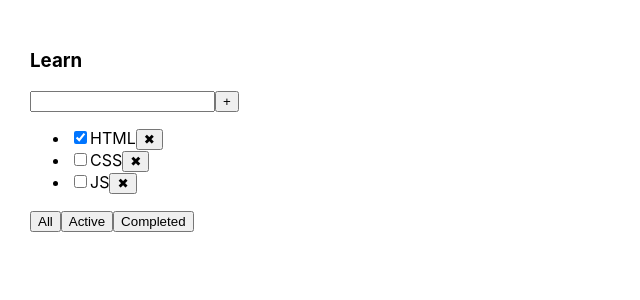
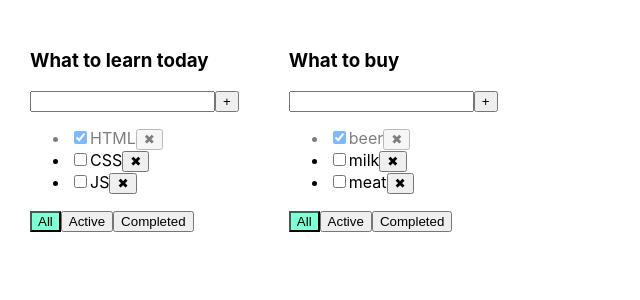
Before and after one commit to kravchanton/todov2, a React (Create React App) app: page / in a window 1280 px wide. Shown: the top 300 px of the page, without its empty margins (0-640 px from the left). Built offline with nearby package versions, Linux system fonts and the light colour scheme.

Commit message:
associative array

```diff
--- a/src/App.css
+++ b/src/App.css
@@ -5,6 +5,13 @@
 .error {
   border: red 1px solid;
   outline:none
+
+}
+.is-done {
+  opacity: 0.5;
+}
+.active-filter {
+  background-color: aquamarine;
 }
 
 .error-message {
--- a/src/App.tsx
+++ b/src/App.tsx
@@ -4,50 +4,90 @@
 import {v1} from "uuid";
 
 
+export type filterValuesType = 'all' | 'active' | 'completed'
+type TodoListType = {
+    id: string
+    title: string
+    filter: filterValuesType
+}
+type TaskType = {
+    id: string,
+    title: string,
+    isDone: boolean
+}
+type TasksStateType = {
+    [todoLisId: string]: Array<TaskType>
+}
 
-export type filterValuesType = 'all' | 'active' | 'completed'
 function App() {
+    //BLL
+    const todoLisId_1 = v1()
+    const todoLisId_2 = v1()
 
-
-    let [tasks, setTasks] = useState([
+    let [todoLists, setTodoLists] = useState<Array<TodoListType>>([
+            {id: todoLisId_1, title: "What to learn today", filter: "all"},
+            {id: todoLisId_2, title: "What to buy", filter: "all"},
+        ]
+    )
+    const [tasks, setTasks] = useState<TasksStateType>({
+        [todoLisId_1]: [
             {id: v1(), title: 'HTML', isDone: true},
             {id: v1(), title: 'CSS', isDone: false},
             {id: v1(), title: 'JS', isDone: false},
-    ]);
-    const removeTask = (id: string) => {
-        tasks = tasks.filter(t => t.id !== id)
-        setTasks(tasks)
+        ],
+        [todoLisId_2]: [
+            {id: v1(), title: 'beer', isDone: true},
+            {id: v1(), title: 'milk', isDone: false},
+            {id: v1(), title: 'meat', isDone: false},
+        ],
+
+    })
+
+
+    const removeTask = (id: string, todoListId: string) => {
+        let todoListTasks = tasks[todoListId]
+        tasks[todoListId] = todoListTasks.filter(t => t.id !== id)
+        setTasks({...tasks})
     }
 
-    const addTask = (title: string) => {
+    const addTask = (title: string, todoListId: string) => {
         let newTask = {id: v1(), title, isDone: false}
-        setTasks([newTask,...tasks])
+        setTasks({...tasks, [todoListId]: [newTask, ...tasks[todoListId]]})
     }
-    const changeTaskStatus = (id: string, isDone: boolean) => {
-        setTasks(tasks.map(t => t.id === id ? {...t, isDone: isDone} : t))
+
+    const changeTaskStatus = (id: string, isDone: boolean, todoListId: string) => {
+        setTasks({...tasks, [todoListId]: tasks[todoListId].map(t => t.id === id ? {...t, isDone: isDone} : t)})
     }
     let [filter, setFilter] = useState<filterValuesType>('all')
-    let tasksForTodoList = tasks
-
-    if(filter === 'active') {
-        tasksForTodoList = tasks.filter(t => t.isDone === false)
-
-    }
-    if(filter === 'completed') {
-        tasksForTodoList = tasks.filter(t => t.isDone === true)
-
-    }
 
 
     return (
         <div className="App">
-            <TodoList title={'Learn'}
+            {todoLists.map(t => {
+                let tasksForTodoList = tasks[t.id]
+
+                if (filter === 'active') {
+                    tasksForTodoList = tasks[t.id].filter(t => t.isDone === false)
+
+                }
+                if (filter === 'completed') {
+                    tasksForTodoList = tasks[t.id].filter(t => t.isDone === true)
+
+                }
+                return (
+                    <TodoList key={t.id}
+                              id={t.id}
+                              title={t.title}
                               tasks={tasksForTodoList}
                               removeTask={removeTask}
                               setFilter={setFilter}
                               addTask={addTask}
+                              filter={filter}
                               changeTaskStatus={changeTaskStatus}
                     />
+                )
+            })
+            }
 
         </div>
     );
--- a/src/TodoList.tsx
+++ b/src/TodoList.tsx
@@ -8,12 +8,14 @@
 }
 
 type TodoListPropsType = {
+    id: string
     title: string
+    filter: string
     tasks: Array<TaskType>
-    removeTask: (id: string) => void
+    removeTask: (id: string, todoListId: string) => void
     setFilter: (value: filterValuesType) => void
-    addTask: (title: string) => void
-    changeTaskStatus: (id: string, isDone: boolean) => void
+    addTask: (title: string, todoListId: string) => void
+    changeTaskStatus: (id: string, isDone: boolean, todoListId: string) => void
 
 }
 
@@ -22,7 +24,7 @@
     let [error, setError] = useState<string | null>(null)
     let addTask = () => {
         if (title.trim() !== '') {
-            props.addTask(title.trim())
+            props.addTask(title.trim(), props.id)
             setTitle('')
         } else {
             setError('Title is required')
@@ -39,6 +41,7 @@
 
     const onChangeHandler = (e: ChangeEvent<HTMLInputElement>) => {
         setTitle(e.currentTarget.value)
+        setError(null)
     }
 
 
@@ -61,21 +64,27 @@
                 {props.tasks.length > 0 ? props.tasks.map(t => {
                     const changeTaskStatus = (e: ChangeEvent<HTMLInputElement>) => {
 
-                        props.changeTaskStatus(t.id, e.currentTarget.checked)
+                        props.changeTaskStatus(t.id, e.currentTarget.checked, props.id)
                     }
                     return (
-                        <li>
+                        <li key={t.id} className={t.isDone === true ? 'is-done' : ''}>
                             <input type="checkbox" checked={t.isDone} onChange={changeTaskStatus}/>
                             <span>{t.title}</span>
-                            <button onClick={() => props.removeTask(t.id)}>✖</button>
+                            <button onClick={() => props.removeTask(t.id, props.id)}>✖</button>
                         </li>)
                 }) : "Tasks list is empty"}
 
             </ul>
             <div>
-                <button onClick={() => props.setFilter('all')}>All</button>
-                <button onClick={() => props.setFilter('active')}>Active</button>
-                <button onClick={() => props.setFilter('completed')}>Completed</button>
+                <button className={props.filter == 'all' ? 'active-filter' : ''}
+                        onClick={() => props.setFilter('all')}>All
+                </button>
+                <button className={props.filter == 'active' ? 'active-filter' : ''}
+                        onClick={() => props.setFilter('active')}>Active
+                </button>
+                <button className={props.filter == 'completed' ? 'active-filter' : ''}
+                        onClick={() => props.setFilter('completed')}>Completed
+                </button>
             </div>
         </div>
     )
```
Lines whose indentation alone changed are shown as unchanged.
